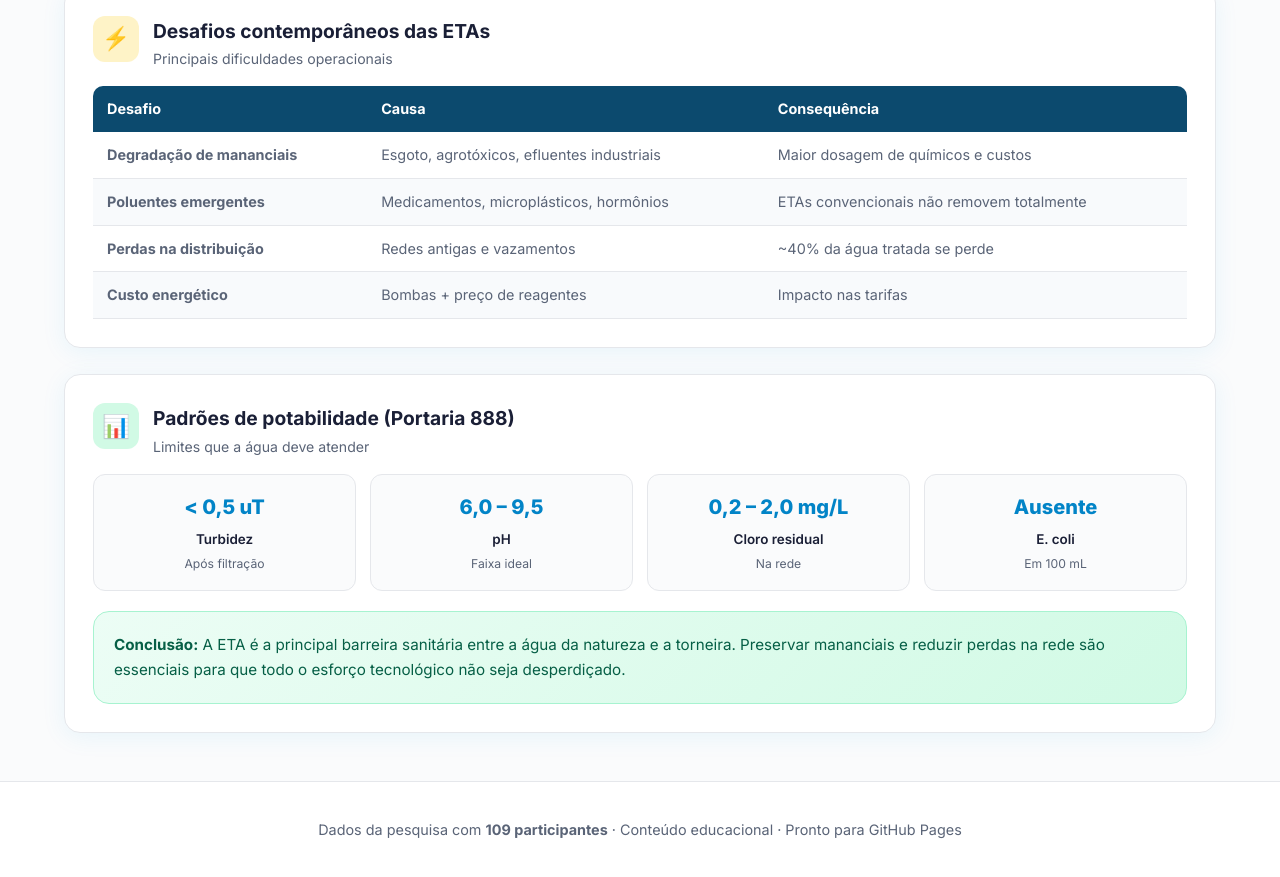
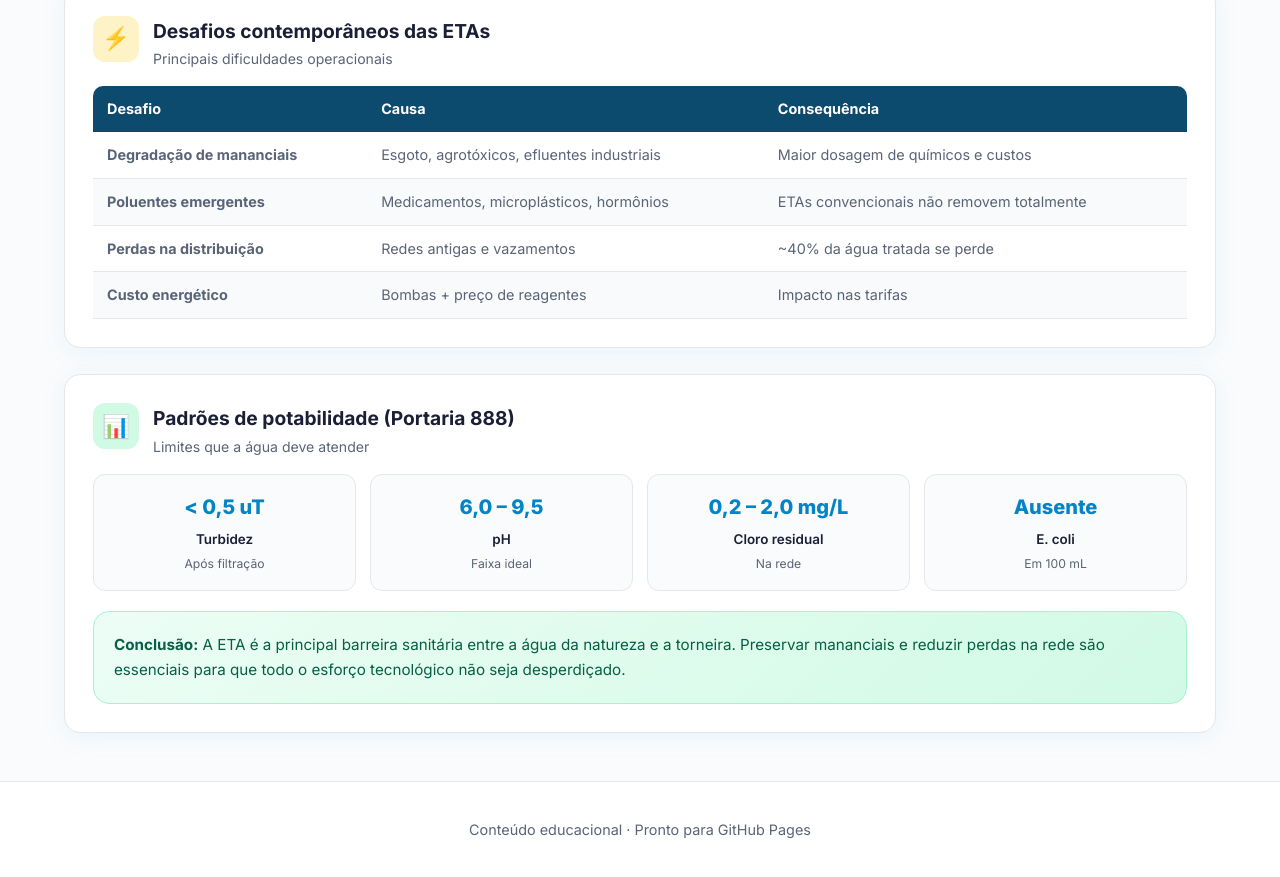
Before and after one commit to Rafael-albani/Trabalho-IFA---Rafael-B., a plain HTML site: page index.html in a window 1280 px wide. Shown: the part 10656-11533 px from the top of the page. Drawn offline with nearby package versions, Linux system fonts and the light colour scheme.

Commit message:
Código Final Trabalho IFA

```diff
--- a/index.html
+++ b/index.html
@@ -88,7 +88,7 @@ footer a{color:var(--accent-d);text-decoration:none;font-weight:500}
 </div>
 </header>
 
-<!-- HERO COM TÍTULO BREVE DOS TEMAS -->
+<!-- HERO -->
 <section class="hero">
   <div class="badge">💧 Projeto Educacional</div>
   <h1>Água & Consciência</h1>
@@ -99,7 +99,7 @@ footer a{color:var(--accent-d);text-decoration:none;font-weight:500}
 <!-- ========== MATEMÁTICA ========== -->
 <section id="matematica">
 
-  <!-- BLOCO DA PRINT POSICIONADO AQUI -->
+  <!-- BLOCO DA PESQUISA (só aparece aqui) -->
   <div style="text-align:center; margin-bottom:50px; padding-top:10px;">
     <div class="badge">📊 Pesquisa com 109 participantes</div>
     <div style="font-size:0.95rem; font-weight:600; color:var(--accent-d); margin-bottom:12px;">
@@ -610,7 +610,7 @@ footer a{color:var(--accent-d);text-decoration:none;font-weight:500}
 </section>
 
 <footer>
-  <p>Dados da pesquisa com <strong>109 participantes</strong> · Conteúdo educacional · Pronto para GitHub Pages</p>
+  <p>Conteúdo educacional · Pronto para GitHub Pages</p>
 </footer>
 
 <script>
```
